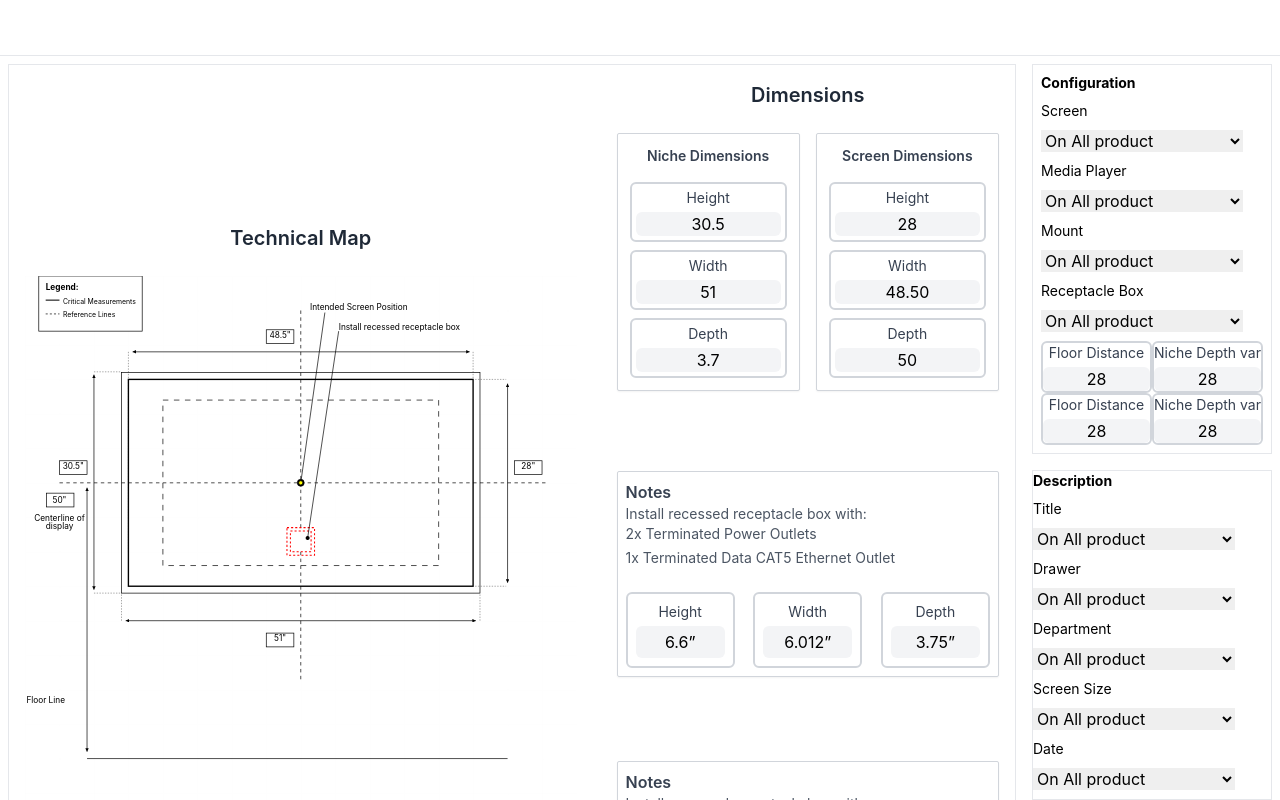
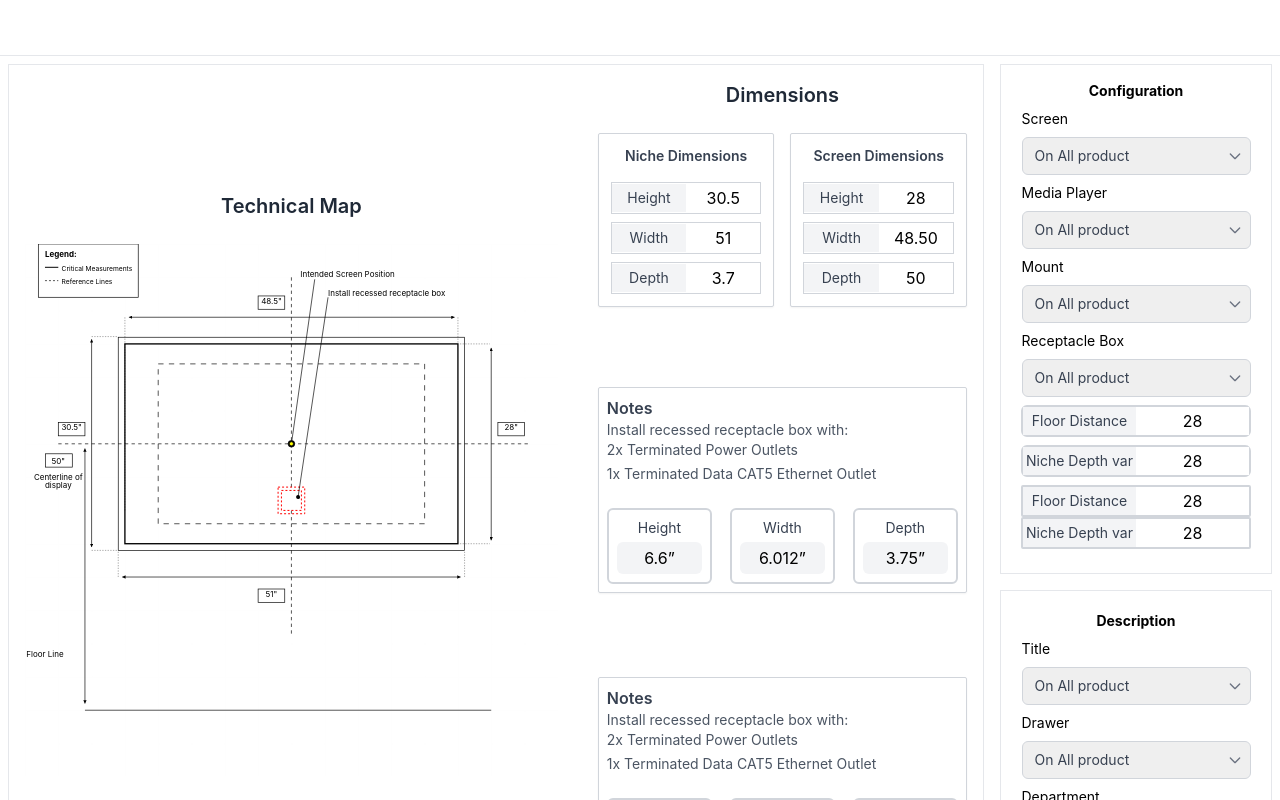
Before and after one commit to Kheidari71/LedTechnicalMap, a React (Create React App) app: page / in a window 1280 px wide. Shown: the top 800 px of the page. Built offline with nearby package versions, Linux system fonts and the light colour scheme.

Commit message:
sidebar added

```diff
--- a/src/components/Content.jsx
+++ b/src/components/Content.jsx
@@ -5,7 +5,7 @@ import DimensionBoxes from './Dimension';
 
 const Content = () => {
     return (
-        <section className=" w-full h-full pt-14 lg:pr-64 pr-0 top-0">
+        <section className="overflow-y-auto w-full h-full pt-14 lg:pr-72 pr-0 top-0">
             <div className="w-full p-2 h-full ">
                 {/* Grid layout for side-by-side containers */}
                 <div className="grid grid-cols-1 lg:grid-cols-12 gap-2 h-full border ">
--- a/src/components/Dimension.jsx
+++ b/src/components/Dimension.jsx
@@ -14,16 +14,16 @@ const DimensionBoxes = () => {
         {/* Niche Dimensions */}
 
         <DimensionGroup title="Niche Dimensions">
-          <DimensionItem label="Height" value="30.5" className="flex flex-col items-center border-2 border-gray-300 rounded-md p-1"/>
-          <DimensionItem label="Width" value="51" className="flex flex-col items-center border-2 border-gray-300 rounded-md p-1"/>
-          <DimensionItem label="Depth" value="3.7" className="flex flex-col items-center border-2 border-gray-300 rounded-md p-1"/>
+          <DimensionItem label="Height" value="30.5" className="flex flex-row items-center justify-between border border-gray-300 h-8"/>
+          <DimensionItem label="Width" value="51" className="flex flex-row items-center justify-between border border-gray-300 h-8"/>
+          <DimensionItem label="Depth" value="3.7" className="flex flex-row items-center justify-between border border-gray-300 h-8"/>
         </DimensionGroup>
 
         {/* Screen Dimensions */}
         <DimensionGroup title="Screen Dimensions">
-          <DimensionItem label="Height" value="28" className="flex flex-col items-center border-2 border-gray-300 rounded-md p-1"/>
-          <DimensionItem label="Width" value="48.50" className="flex flex-col items-center border-2 border-gray-300 rounded-md p-1"/>
-          <DimensionItem label="Depth" value="50" className="flex flex-col items-center border-2 border-gray-300 rounded-md p-1"/>
+          <DimensionItem label="Height" value="28" className="flex flex-row items-center justify-between border border-gray-300 h-8"/>
+          <DimensionItem label="Width" value="48.50" className="flex flex-row items-center justify-between border border-gray-300 h-8"/>
+          <DimensionItem label="Depth" value="50" className="flex flex-row items-center justify-between border border-gray-300 h-8"/>
         </DimensionGroup>
 
       </div>
--- a/src/components/DimensionItem.jsx
+++ b/src/components/DimensionItem.jsx
@@ -3,11 +3,11 @@ import React from "react";
 const DimensionItem = ({ label, value ,className }) => {
   return (
     <div className={className}>
-      <span className="text-gray-700 text-sm mb-1">{label}</span>
+      <span className="text-gray-700 pt-1 bg-gray-100 w-1/2 h-7 text-center items-center text-sm m-auto">{label}</span>
       <input
         type="text"
         value={value}
-        className="border-none bg-gray-100 text-center rounded-md w-full  focus:outline-none focus:ring-2 focus:ring-blue-400"
+        className="  text-center h-7 w-1/2  focus:outline-none focus:ring-2  focus:ring-blue-400"
         readOnly
       />
     </div>
--- a/src/components/SelectInput.jsx
+++ b/src/components/SelectInput.jsx
@@ -1,21 +1,41 @@
 import React from 'react';
 
-const SelectInput = ({label , options}) => {
+const SelectInput = ({ label, options }) => {
   return (
     <div className="mb-2">
-        <label className="dark:bg-transparent dark:text-gray-300 block text-sm text-card&table mb-2">
+      <label className="dark:bg-transparent dark:text-gray-300 block text-sm text-card&table  mb-2">
         {label}
       </label>
-        <select>
-
-         {options.map((option , index)=>(
-            <option key= {index} value={option.value}>{option.label}</option>
+      <div className="relative">
+        <select
+          className="w-full border border-gray-300 rounded-md px-3 py-2 text-sm text-gray-700 dark:bg-gray-800 dark:text-gray-300 focus:outline-none focus:ring-2 focus:ring-blue-500 focus:border-blue-500 appearance-none pr-14"
+        >
+          {options.map((option, index) => (
+            <option key={index} value={option.value}>
+              {option.label}
+            </option>
           ))}
-
-          {/* Add other status options here */}
         </select>
+        {/* Add custom arrow styling */}
+        <div className="absolute inset-y-0 right-2 flex items-center pointer-events-none">
+          <svg
+            className="w-4 h-4 text-gray-500"
+            xmlns="http://www.w3.org/2000/svg"
+            fill="none"
+            viewBox="0 0 24 24"
+            stroke="currentColor"
+          >
+            <path
+              strokeLinecap="round"
+              strokeLinejoin="round"
+              strokeWidth={2}
+              d="M19 9l-7 7-7-7"
+            />
+          </svg>
+        </div>
+      </div>
     </div>
   );
-}
+};
 
 export default SelectInput;
--- a/src/components/Sidebar.jsx
+++ b/src/components/Sidebar.jsx
@@ -4,12 +4,12 @@ import DimensionItem from './DimensionItem';
 
 const Sidebar = () => {
     return (
-        <div className=' fixed w-64 lg:right-0 -right-64 top-0 pt-14  '>
+        <div className='overflow-y-auto h-full fixed w-72 lg:right-0 -right-72 top-0 pt-14  '>
 
 
-           <div className='w-full h-full p-2'>
+           <div className=' w-full p-2'>
 <div className='w-full border'>
-    <form className='text-start p-2'>
+    <form className='flex mt-4 flex-col items-center justify-around text-start pb-6'>
         <p className='font-bold text-sm mb-2'>Configuration</p>
         <SelectInput
         label="Screen"
@@ -39,21 +39,21 @@ const Sidebar = () => {
             {value: "On some of the product" , label: "On Some of the product"}
             ]}
         />
-<div className='grid grid-cols-2'>
+<div className='grid grid-cols-1 px-5'>
 <DimensionItem
-        className="flex flex-col items-center border-2 border-gray-300 rounded-md "
+        className="flex h-8 mb-2 flex-row items-center justify-between  border-2 border-gray-300 rounded-md"
         label="Floor Distance" value="28"
         />
          <DimensionItem
-        className="flex flex-col items-center border-2 border-gray-300 rounded-md "
+        className="flex h-8 mb-2 flex-row items-center justify-between  border-2 border-gray-300 rounded-md"
         label="Niche Depth var" value="28"
         />
         <DimensionItem
-        className="flex flex-col items-center border-2 border-gray-300 rounded-md "
+        className="flex flex-row items-center justify-between  border-2 border-gray-300 rounded-sm"
         label="Floor Distance" value="28"
         />
          <DimensionItem
-        className="flex flex-col items-center border-2 border-gray-300 rounded-md "
+        className="flex flex-row items-center justify-between  border-2 border-gray-300 rounded-sm"
         label="Niche Depth var" value="28"
         />
 </div>
@@ -63,7 +63,7 @@ const Sidebar = () => {
            </div>
            <div className='w-full h-full p-2'>
 <div className='w-full border'>
-    <form className='text-start'>
+    <form className=' flex flex-col items-center  text-start p-5'>
     <p className='font-bold text-sm mb-2'>Description</p>
         <SelectInput
         label="Title"
```
Lines whose indentation alone changed are shown as unchanged.
